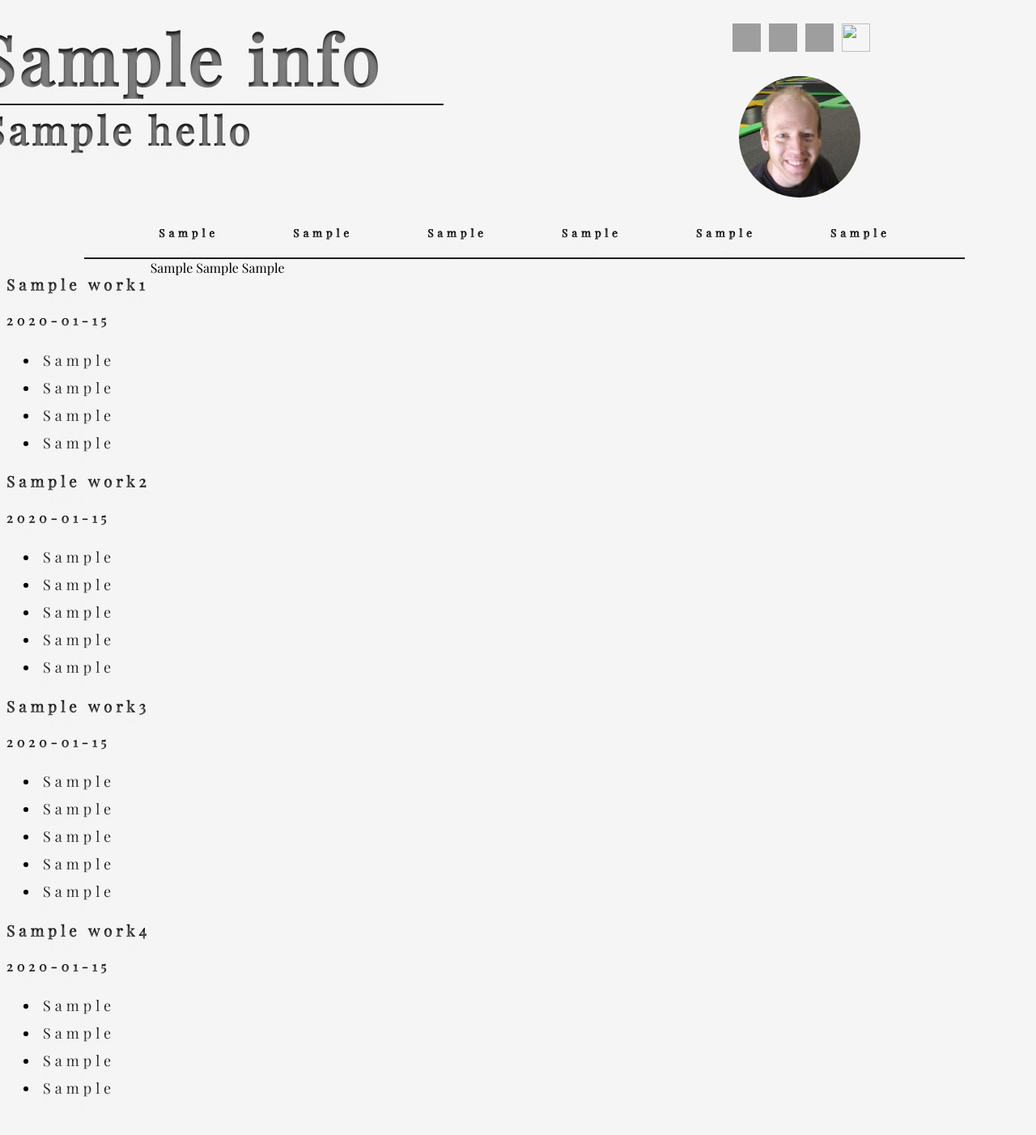
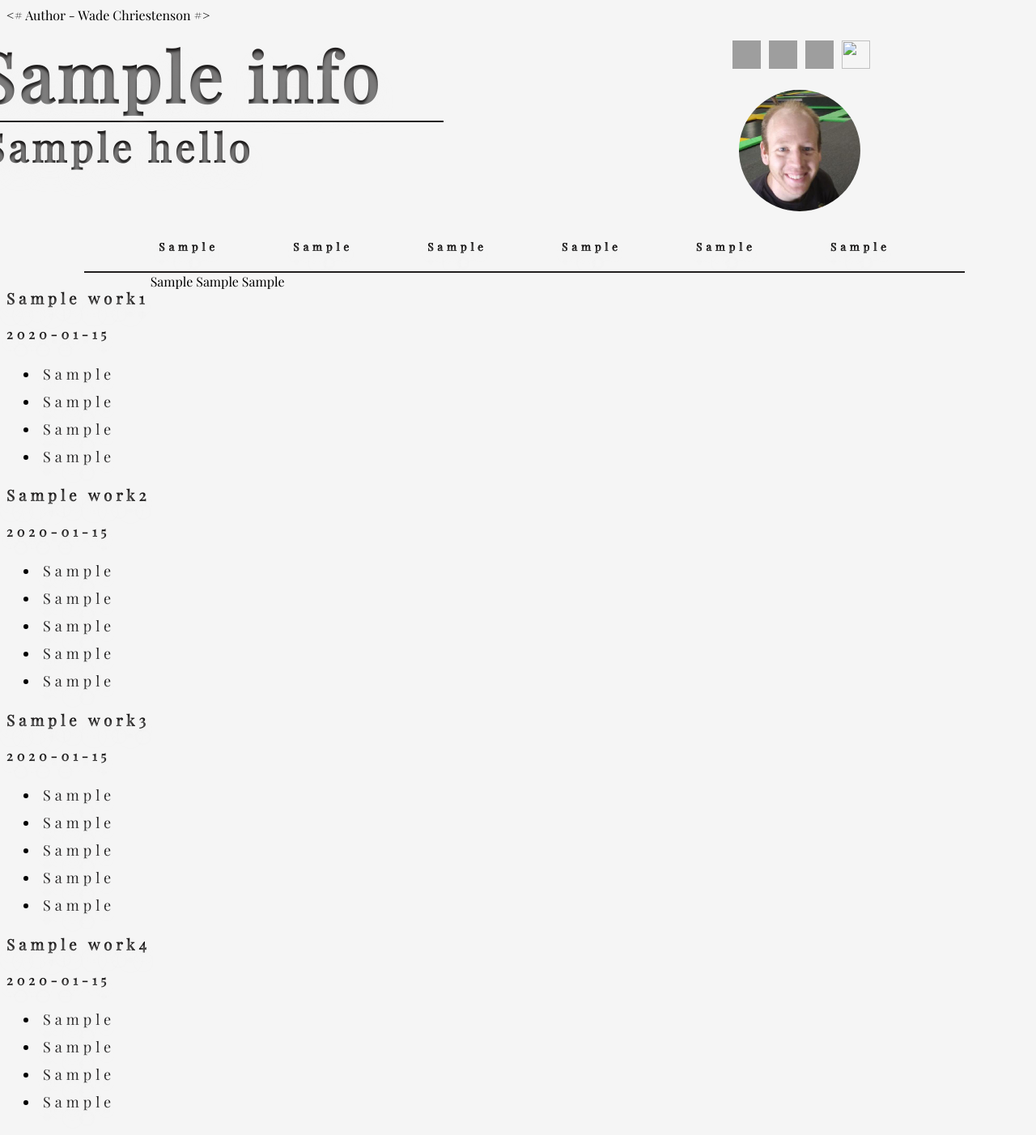
Before and after one commit to wadeChriestenson/Main_Application, a Django app: template templates/about-me.html in a window 1280 px wide. Shown: the whole page at 81% size. Before the commit the page ends 1355 px from the top, so only its background shows below. Run offline with Django 4.2, Linux system fonts and the light colour scheme; the template is opened without the code that fills it: most values are stand-ins (such as "Sample title", 1, 10 or a date in 2020); grey boxes are pictures that could not be loaded.

Commit message:
03/19/2022 - WC

```diff
--- a/templates/about-me.html
+++ b/templates/about-me.html
@@ -1,3 +1,4 @@
+<# Author - Wade Chriestenson #>
 {% load static %}
 <!DOCTYPE html>
 <html lang="en">
```
